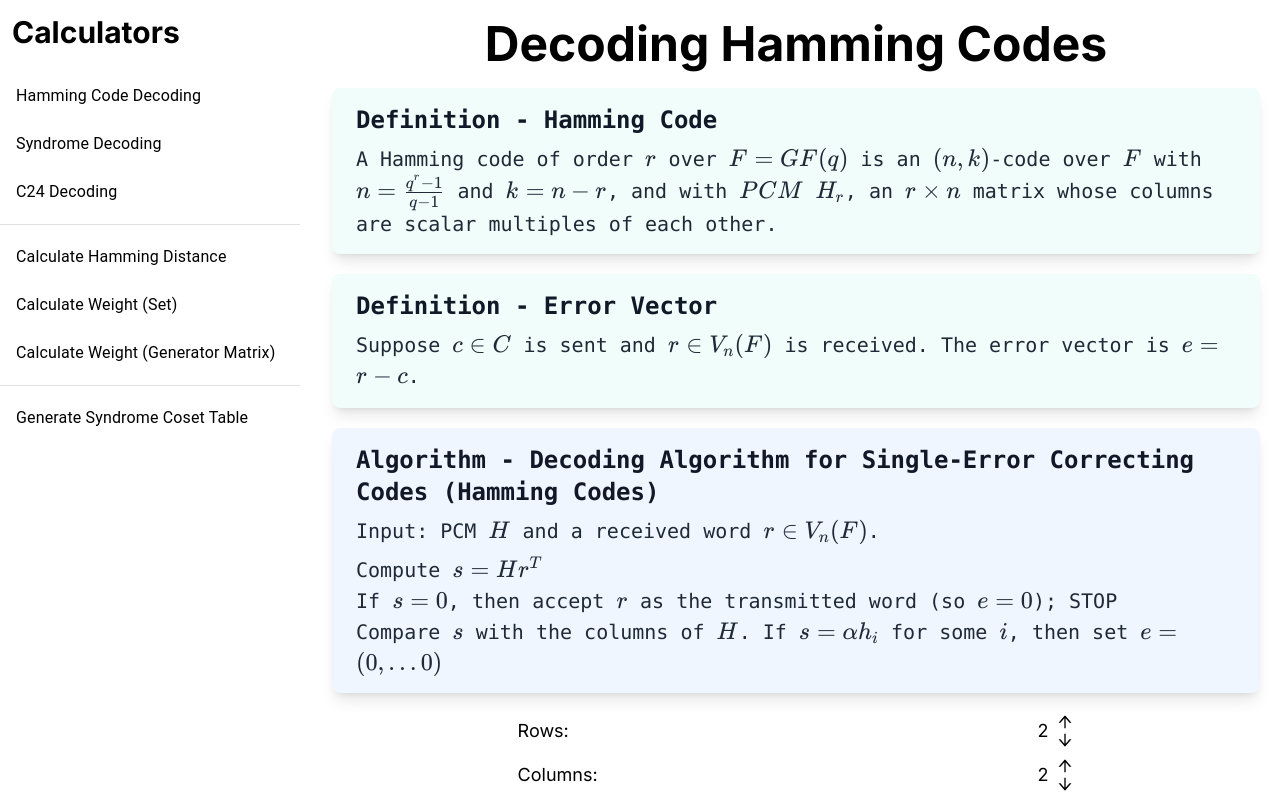
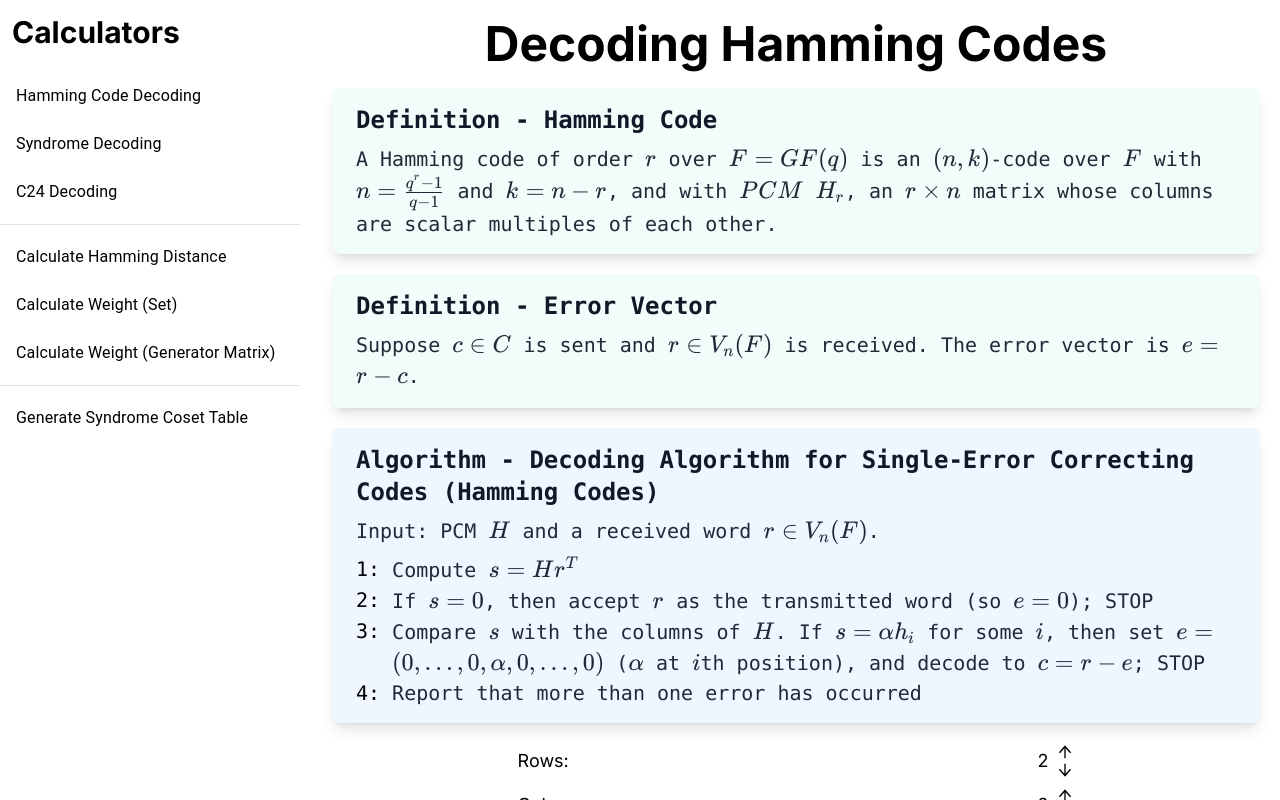
Before and after one commit to pl3lee/coding-theory-calculator, a Next.js app in the folder client/: page /decode-hamming in a window 1280 px wide. Shown: the top 800 px of the page. Built offline with nearby package versions, Linux system fonts and the light colour scheme.

Commit message:
added numbering

```diff
--- a/client/src/app/(decode)/decode-hamming/page.tsx
+++ b/client/src/app/(decode)/decode-hamming/page.tsx
@@ -35,7 +35,8 @@ const DecodeHamming = () => {
           steps={[
             "Compute $$s = Hr^T$$",
             "If $$s = 0$$, then accept $$r$$ as the transmitted word (so $$e = 0$$); STOP",
-            "Compare $$s$$ with the columns of $$H$$. If $$s = \\alpha h_i$$ for some $$i$$, then set $$e = (0, \\ldots 0)$$",
+            "Compare $$s$$ with the columns of $$H$$. If $$s = \\alpha h_i$$ for some $$i$$, then set $$e = (0, \\ldots, 0, \\alpha, 0, \\ldots, 0)$$ ($$\\alpha$$ at $$i$$th position), and decode to $$c = r - e$$; STOP",
+            "Report that more than one error has occurred",
           ]}
         />
 
--- a/client/src/components/Algorithm.tsx
+++ b/client/src/components/Algorithm.tsx
@@ -26,7 +26,8 @@ const Algorithm = ({
       <ol type="1" start={1} className="">
         {steps.map((step, i) => {
           return (
-            <li key={i} className="flex gap-1">
+            <li key={i} className="flex gap-3">
+              <span className="font-mono flex text-xl">{i + 1}:</span>
               <ReactMarkdown
                 remarkPlugins={[remarkMath, remarkGfm]}
                 rehypePlugins={[rehypeKatex]}
```
